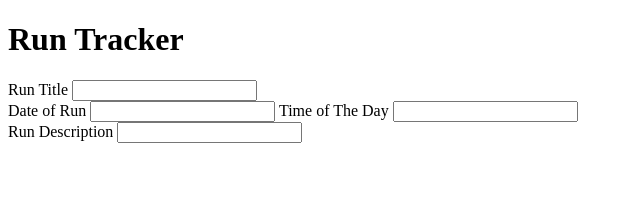
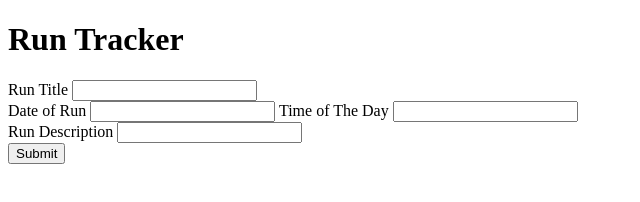
Before and after one commit to akum7246/akum7246-tracker, a website: page public/index.html in a window 1280 px wide. Shown: the whole page, without its empty margins (0-640 px from the left). Drawn offline with Linux system fonts and the light colour scheme.

Commit message:
submit button

```diff
--- a/package.json
+++ b/package.json
@@ -19,3 +19,6 @@
   "express": "^4.18.2"
   }
 }
+"scripts": {
+  "start": "node server.js"
+},
--- a/public/index.html
+++ b/public/index.html
@@ -28,6 +28,9 @@
       <label for="runDescription">Run Description</label>
       <input type="text" name="runDescription" id="runDescription" required="true"/>
     </div>
+    <div class="form-row"><input type="submit"/>
+
+    </div>
   </form>
   <script src="script.js"></script>
   </script>
```
